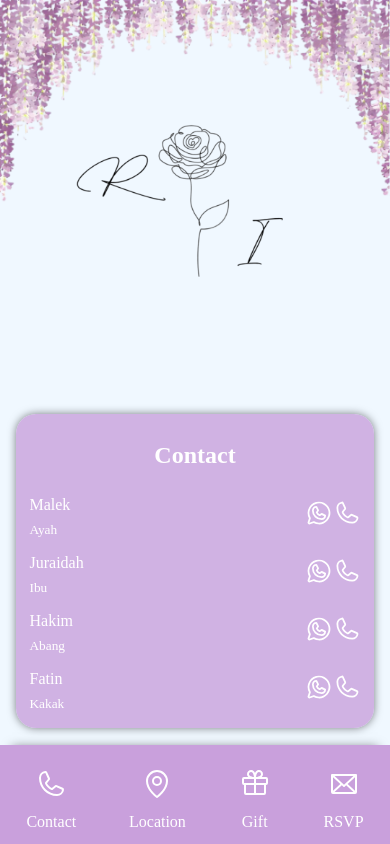
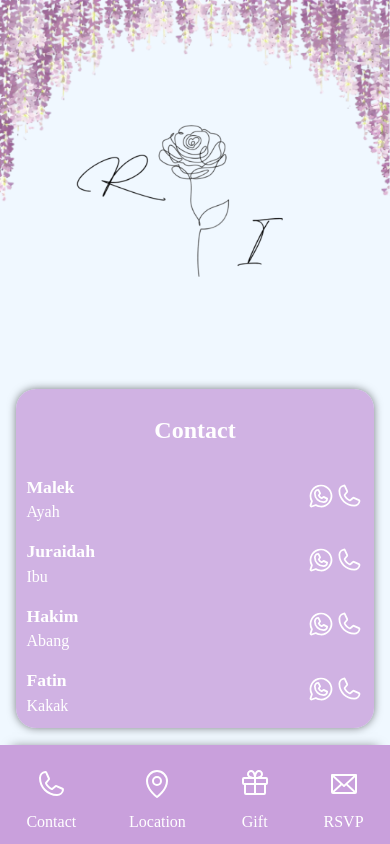
Before and after one commit to RKPinata/wedding, a Next.js app: page / in a window 390 px wide. Both pictures are taken after a click on the element "Contact". Built offline with nearby package versions, Linux system fonts and the light colour scheme.

Commit message:
add whatsapp and phone functionality

```diff
--- a/src/components/Popup/PopupItems/ContactPopup/ContactPopup.module.css
+++ b/src/components/Popup/PopupItems/ContactPopup/ContactPopup.module.css
@@ -1,6 +1,12 @@
-.contact-info {
-    margin: 0 10px 10px;
+.contact-row {
     display: flex;
+    flex-direction: row;
+    justify-content: space-between;
     align-items: center;
-    justify-content: space-between;
+    padding: 2%;
 }
+
+.contact-name-and-relation p:nth-child(1){
+    font-weight: bold;
+    font-size: 1.1rem;
+}
--- a/src/components/Popup/PopupItems/ContactPopup/ContactPopup.tsx
+++ b/src/components/Popup/PopupItems/ContactPopup/ContactPopup.tsx
@@ -1,24 +1,64 @@
-import { CONTACT_DATA } from "@/data/POPUP_DATA";
+import styles from "./ContactPopup.module.css";
+import { WhatsappLogo, Phone } from "@phosphor-icons/react";
 import { ContactItem } from "@/interfaces/tabbarAndPopupInterface";
-import styles from "./ContactPopup.module.css";
+
+export const CONTACT_DATA: ContactItem[] = [
+  {
+    name: "Malek",
+    relation: "Ayah",
+    whatsappLogo: <WhatsappLogo size={28} />,
+    phoneLogo: <Phone size={28} />,
+    phoneNumber: "+60137345774"
+  },
+  {
+    name: "Juraidah",
+    relation: "Ibu",
+    whatsappLogo: <WhatsappLogo size={28} />,
+    phoneLogo: <Phone size={28} />,
+    phoneNumber: "+60103827446"
+  },
+  {
+    name: "Hakim",
+    relation: "Abang",
+    whatsappLogo: <WhatsappLogo size={28} />,
+    phoneLogo: <Phone size={28} />,
+    phoneNumber: "+60143113590"
+  },
+  {
+    name: "Fatin",
+    relation: "Kakak",
+    whatsappLogo: <WhatsappLogo size={28} />,
+    phoneLogo: <Phone size={28} />,
+    phoneNumber: "+60137338167"
+  }
+];
+
 
 const ContactPopup = () => {
-    return (
-        <div className="contact-pop-container">
-            {CONTACT_DATA.map((contactItem: ContactItem, index: number) => (
-          <div key={index} className={styles["contact-info"]}>
-            <div className={styles["name-and-title"]}>
-              <p>{contactItem.name}</p>
-              <small>{contactItem.title}</small>
-            </div>
-            <div className={styles["whatsapp-and-phone"]}>
-              {contactItem.whatsappLogo}
-              {contactItem.phoneLogo}
-            </div>
+  return (
+    <div className={styles["contact-info"]}>
+      {CONTACT_DATA.map((contact, index) => (
+        <div key={index} className={styles["contact-row"]}>
+          <div className={styles["contact-name-and-relation"]}>
+            <p>{contact.name}</p>
+            <p>{contact.relation}</p>
           </div>
-        ))}
+          <div className={styles.iconGroup}>
+            <a
+              href={`https://wa.me/${contact.phoneNumber.replace('+', '')}`}
+              target="_blank"
+              rel="noopener noreferrer"
+            >
+              <WhatsappLogo size={28} />
+            </a>
+            <a href={`tel:${contact.phoneNumber}`}>
+              <Phone size={28} />
+            </a>
+          </div>
         </div>
-    )
+      ))}
+    </div>
+  );
 }
 
 export default ContactPopup;
--- a/src/data/POPUP_DATA.tsx
+++ b/src/data/POPUP_DATA.tsx
@@ -4,26 +4,30 @@ import { Phone, WhatsappLogo } from "@phosphor-icons/react";
 export const CONTACT_DATA: ContactItem[] = [
   {
     name: "Malek",
-    title: "Ayah",
+    relation: "Ayah",
     whatsappLogo: <WhatsappLogo size={28} />,
     phoneLogo: <Phone size={28} />,
+    phoneNumber: "+60137345774"
   },
   {
     name: "Juraidah",
-    title: "Ibu",
+    relation: "Ibu",
     whatsappLogo: <WhatsappLogo size={28} />,
     phoneLogo: <Phone size={28} />,
+    phoneNumber: "+60103827446"
   },
   {
     name: "Hakim",
-    title: "Abang",
+    relation: "Abang",
     whatsappLogo: <WhatsappLogo size={28} />,
     phoneLogo: <Phone size={28} />,
+    phoneNumber: "+60143113590"
   },
   {
     name: "Fatin",
-    title: "Kakak",
+    relation: "Kakak",
     whatsappLogo: <WhatsappLogo size={28} />,
     phoneLogo: <Phone size={28} />,
+    phoneNumber: "+60137338167"
   }
 ];
--- a/src/interfaces/tabbarAndPopupInterface.ts
+++ b/src/interfaces/tabbarAndPopupInterface.ts
@@ -7,10 +7,11 @@ export interface TabbarItem {
 }
 
 export interface ContactItem {
-    title: string;
     name: string;
+    relation: string;
     whatsappLogo: ReactNode;
     phoneLogo: ReactNode;
+    phoneNumber: string;
 }
 
 export interface MusicItem {
```
